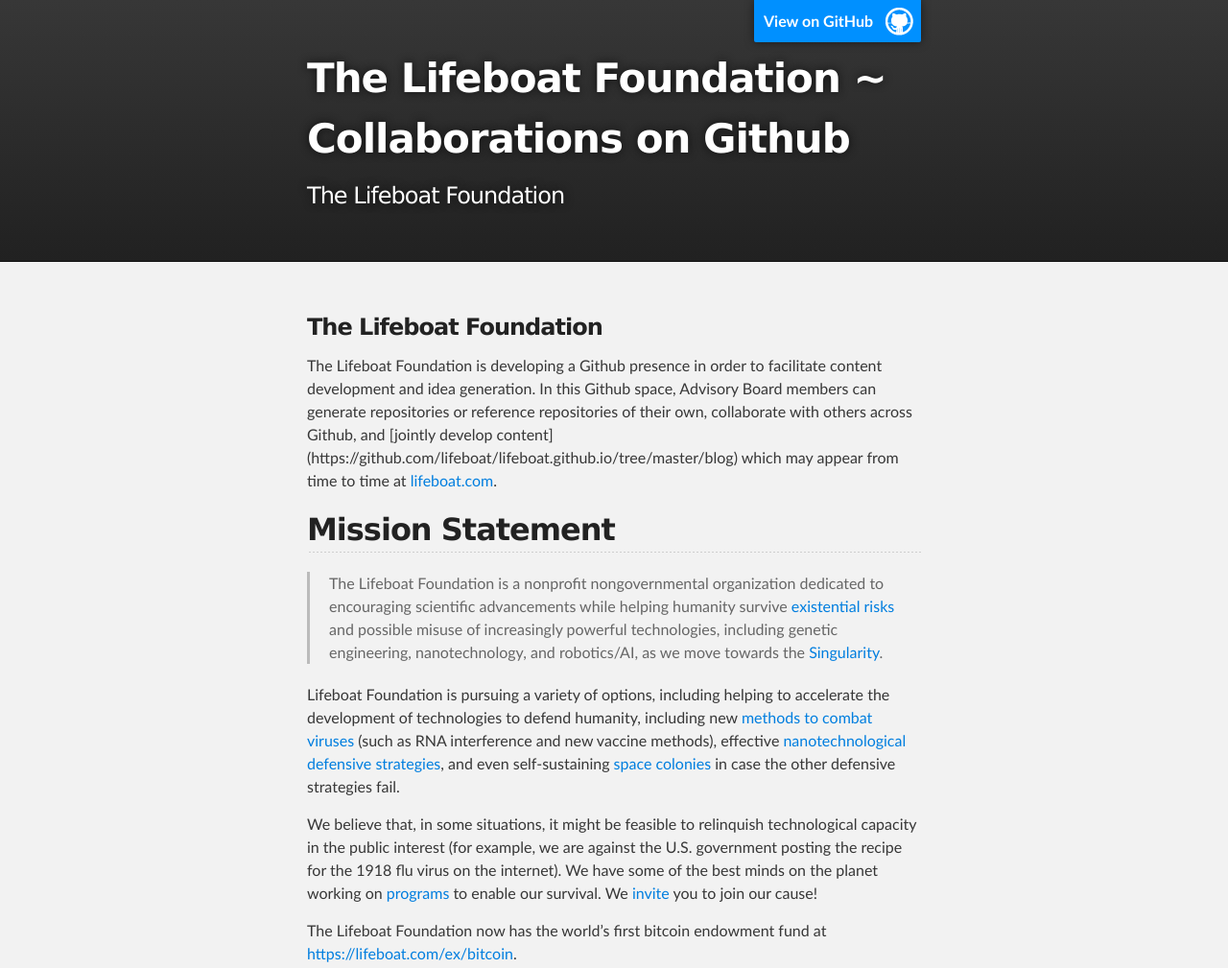
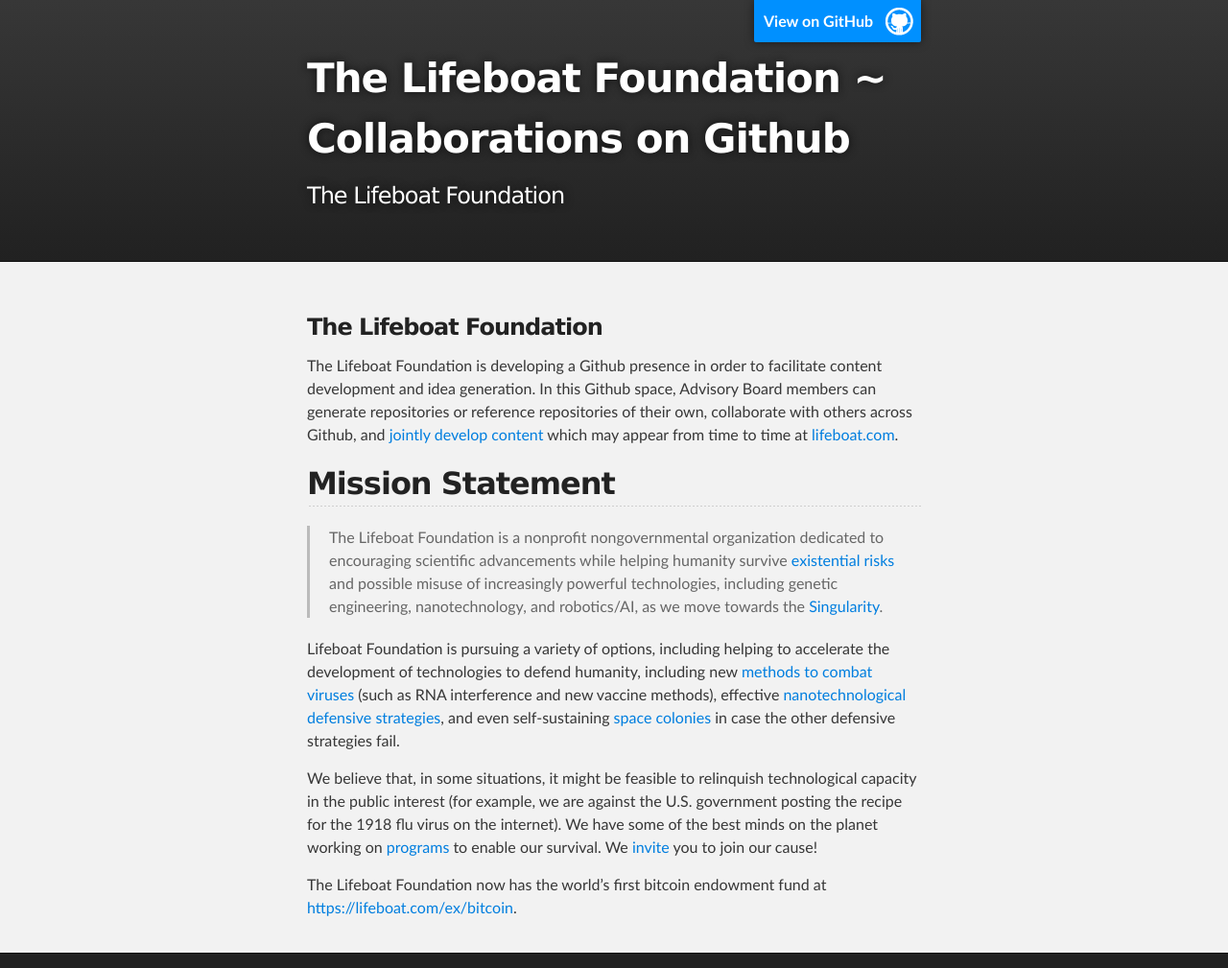
Before and after one commit to lifeboat/lifeboat.github.io, a plain HTML site: page index.html in a window 1280 px wide. Shown: the top 1009 px of the page at 96% size. Drawn offline with Linux system fonts and the light colour scheme.

Commit message:
Update and correct index.html

```diff
--- a/index.html
+++ b/index.html
@@ -30,7 +30,7 @@
         <h3>
 <a name="the-lifeboat-foundation" class="anchor" href="#the-lifeboat-foundation"><span class="octicon octicon-link"></span></a>The Lifeboat Foundation</h3>
 
-<p>The Lifeboat Foundation is developing a Github presence in order to facilitate content development and idea generation. In this Github space, Advisory Board members can generate repositories or reference repositories of their own, collaborate with others across Github, and [jointly develop content](https://github.com/lifeboat/lifeboat.github.io/tree/master/blog) which may appear from time to time at <a href="http://lifeboat.com">lifeboat.com</a>.</p>
+<p>The Lifeboat Foundation is developing a Github presence in order to facilitate content development and idea generation. In this Github space, Advisory Board members can generate repositories or reference repositories of their own, collaborate with others across Github, and <a href="https://github.com/lifeboat/lifeboat.github.io/tree/master/blog">jointly develop content</a> which may appear from time to time at <a href="http://lifeboat.com">lifeboat.com</a>.</p>
 
 <h2>
 <a name="mission-statement" class="anchor" href="#mission-statement"><span class="octicon octicon-link"></span></a>Mission Statement</h2>
```
